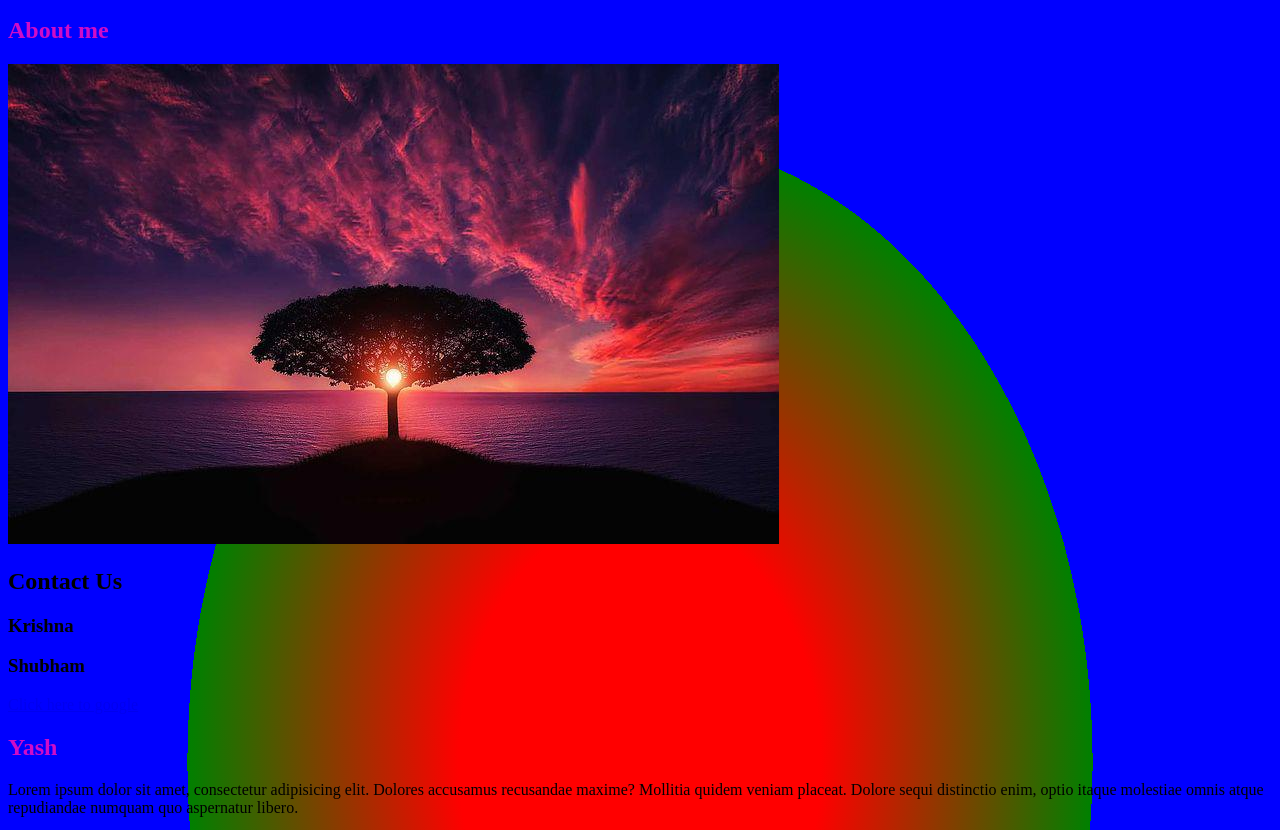
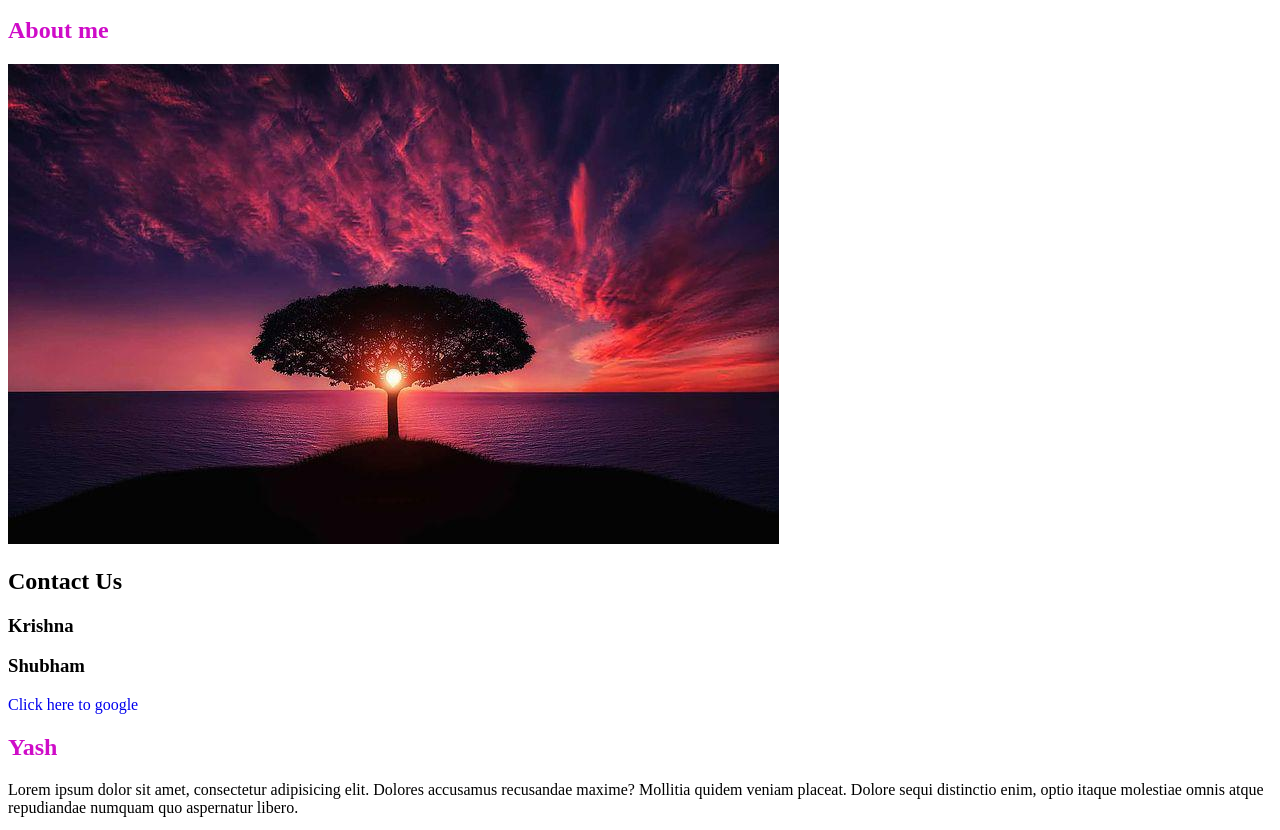
Before and after one commit to Kisna2512/Tailwind_CSS, a website built with Vite: page index.html in a window 1280 px wide. Shown: the part 119-949 px from the top of the page. Built offline with nearby package versions, Linux system fonts and the light colour scheme.

Commit message:
anchor tag text decoration

```diff
--- a/style.css
+++ b/style.css
@@ -82,7 +82,8 @@ body {
   /* background: linear-gradient(215deg, red, blue, green, steelblue); */
   /* background: radial-gradient(red, blue);
    */
-  background: radial-gradient(red 20%, green 50%, blue 30%);
+  /* background: radial-gradient(red 20%, green 50%, blue 30%); */
+  /* background: radial-gradient(circle, red 20%, green 50%, blue 30%); */
 }
 
 #title {
@@ -91,3 +92,9 @@ body {
 .subtitle {
   color: rgb(207, 12, 200);
 }
+
+#google-link {
+  text-decoration: none;
+  /* text-decoration: line-through; */
+  /* text-decoration: wavy; */
+}
```
